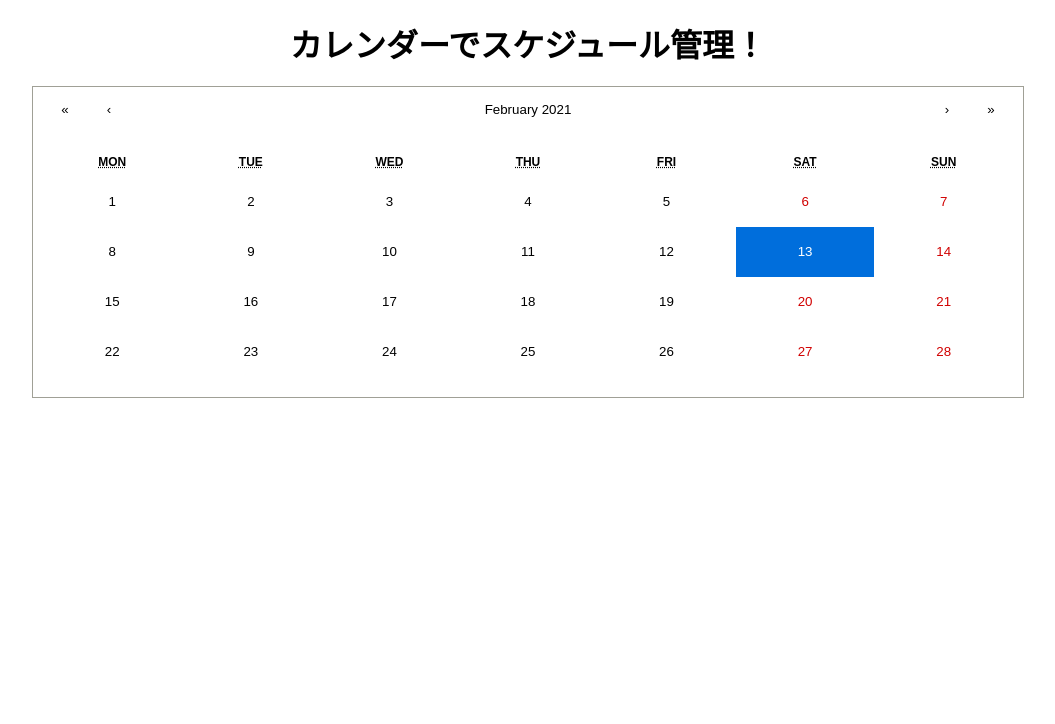
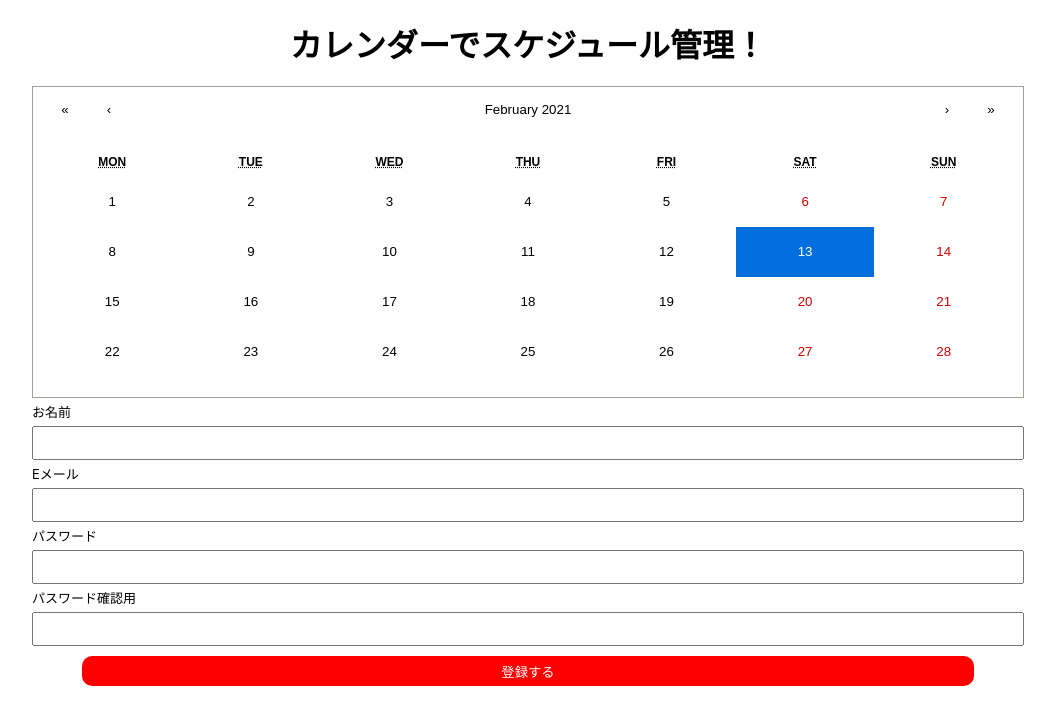
Before and after one commit to takaya787/cal_frontend, a Next.js app in the folder apps/: page / in a window 1280 px wide. Shown: the top 724 px of the page, without its empty margins (112-1167 px from the left). Built offline with nearby package versions, Linux system fonts and the light colour scheme.

Commit message:
user登録、userプロバイダー設定完了

```diff
--- /dev/null
+++ b/apps/components/Forms/UserForm.js
@@ -0,0 +1,139 @@
+import { useState, useContext } from 'react';
+import { useForm } from 'react-hook-form';
+import { useRouter } from 'next/router'
+
+import Auth from '../../modules/auth'
+
+//mutateでkeyを元に更新できる
+// import { mutate } from 'swr';
+//contexts
+import { UserContext } from '../../pages/_app';
+import styles from './UserForm.module.css';
+
+const endpoint = process.env.API_ENDPOINT + 'users'
+
+export function UserForm() {
+  const router = useRouter();
+  const { register, handleSubmit, formstate } = useForm();
+  const initialerrors = { name: '', email: '', password: '', password_confirmation: '' };
+
+  //_appからcontextsを受け取る
+  const { setUser } = useContext(UserContext);
+
+  //errorを表示させるCustom Hooks
+  const { errors, handleError, resetError } = useFormErrors(initialerrors);
+
+  const onSubmit = (value) => {
+    console.log('raw data')
+    console.log(value);
+    fetch(endpoint, {
+      method: 'POST', // or 'PUT'
+      headers: {
+        'Content-Type': 'application/json'
+      },
+      body: JSON.stringify({
+        user: {
+          name: value.name,
+          email: value.email,
+          password: value.password,
+          password_confirmation: value.password_confirmation
+        }
+      }),
+    })
+      .then(response => response.json())
+      .then(data => {
+        console.log('response data')
+        console.log(data);
+        if (data.errors) {
+          console.log(data.errors);
+          handleError(data.errors);
+          return
+        }
+        // console.log(data.token);
+        console.log('User is successfully created');
+        //Login関連の処理 context使用
+        Auth.login(data.token);
+        const user_data = data.user
+        setUser({ email: user_data.email, id: user_data.id, name: user_data.name });
+        //Login関連の処理 終了
+        resetError();
+        // mutate(baseUrl);
+        // router.push('/reviews/new');
+      })
+      .catch((error) => {
+        console.error('Error:', error);
+      });
+  }
+  return (
+    <form className={styles.form} onSubmit={handleSubmit(onSubmit)}>
+      <label className={styles.label} htmlFor="name">お名前</label>
+      <input
+        className={styles.form_input}
+        id="name"
+        name="name"
+        ref={register({ required: 'ユーザー名は必須です' })}
+      />
+      <label className={styles.label} htmlFor="email">Eメール</label>
+      <input
+        id="email"
+        className={styles.form_input}
+        name="email"
+        type="email"
+        ref={register({ required: 'emailは必須です' })}
+      />
+      {errors.email !== '' && (
+        <p className={styles.form_error}>Email {errors.email}</p>
+      )}
+      <label className={styles.label} htmlFor="password">パスワード</label>
+      <input
+        id="password"
+        className={styles.form_input}
+        type="password"
+        name="password"
+        ref={register({ required: 'passwordは必須です' })}
+      />
+      {errors.password !== '' && (
+        <p className={styles.form_error}>Password {errors.password}</p>
+      )}
+      <label
+        className={styles.label}
+        htmlFor="password_confirmation">
+        パスワード確認用
+      </label>
+      <input
+        id="password_confirmation"
+        className={styles.form_input}
+        type="password"
+        name="password_confirmation"
+        ref={register({ required: 'password_confirmationは必須です' })}
+      />
+      {errors.password_confirmation !== "" && (
+        <p className={styles.form_error}>Password_confirmation {errors.password_confirmation}</p>
+      )}
+      <button type="submit" className={styles.form_submit}>登録する</button>
+    </form>
+  )
+}
+
+
+//railsのvalidateからerrorを受け取るためのcustom Hook
+//formの要素ごとのkeyを設定して、各keyごとにerror messageを追加
+export function useFormErrors(initialerrors) {
+  // const initialerrors = { name: '', email: '', password: '', password_confirmation: '' };
+  const [errors, setErrors] = useState(initialerrors);
+  const handleError = (data) => {
+    let errors_copy = Object.assign({}, initialerrors);
+    Object.keys(data).forEach(
+      function (key) {
+        // console.log(key + ' =  ' + data[key]);
+        errors_copy = { ...errors_copy, [key]: data[key][0] };
+        setErrors(errors_copy);
+      }
+    )
+  }
+  const resetError = () => {
+    setErrors(initialerrors);
+  }
+
+  return { errors, handleError, resetError }
+}
--- /dev/null
+++ b/apps/components/Forms/UserForm.module.css
@@ -0,0 +1,47 @@
+.form {
+  width: 80%;
+  margin-left:auto;
+  margin-right: auto;
+  text-align: left;
+}
+.form_input {
+    display: block;
+    margin: 0 auto 5px;
+    height: 34px;
+    width: 100%;
+    line-height: 18px;
+    padding: 3px;
+}
+.form_error {
+  display: block;
+  padding: 5px;
+  background-color: #f8d7da;
+  color: #721c24;
+  border-radius: 5px;
+}
+.form_submit {
+  display: block;
+  width: 90%;
+  cursor: pointer;
+  margin: 10px auto 20px;
+  background-color: red;
+  height: 30px;
+  padding: 3px auto;
+  color: white;
+  border: none;
+  border-radius: 10px;
+  opacity: 1.0;
+}
+.form_submit:hover {
+  opacity: 0.4;
+}
+.form_submit:focus {
+  outline: none;
+}
+.label {
+  display: block;
+  color:black;
+  font-size: 13px;
+  line-height: 18px;
+  margin: 5px 0;
+}
--- /dev/null
+++ b/apps/modules/auth.js
@@ -0,0 +1,32 @@
+class Auth {
+  //localstorageがrailsのsessionに等しい
+  //  if(typeof window !== 'undefined') {
+  //   localStorage.setItem('myCat', 'Tom');
+  // }
+  static login(token) {
+    if (typeof window !== 'undefined') {
+      localStorage.setItem('token', token)
+    }
+  }
+
+  //tokenがsetされていたらtrueを返す
+  static isLoggedIn() {
+    if (typeof window !== 'undefined') {
+      return localStorage.getItem('token') !== null;
+    }
+  }
+
+  static logout() {
+    if (typeof window !== 'undefined') {
+      localStorage.removeItem('token');
+    }
+  }
+
+  static getToken() {
+    if (typeof window !== 'undefined') {
+      return localStorage.getItem('token');
+    }
+  }
+}
+
+export default Auth;
--- a/apps/pages/_app.js
+++ b/apps/pages/_app.js
@@ -1,7 +1,50 @@
 import '../styles/globals.css'
+import { useState, useEffect, createContext } from 'react';
+import Auth from '../modules/auth';
+
+export const UserContext = createContext();
+const endpoint = `${process.env.API_ENDPOINT}auto_login`
 
 function MyApp({ Component, pageProps }) {
-  return <Component {...pageProps} />
+  const [user, setUser] = useState({ email: '', id: 0, name: '' })
+  const Uservalue = {
+    user,
+    setUser,
+  };
+
+  //tokenがあれば自動login
+  useEffect(function () {
+    const token = Auth.getToken();
+    if (token === 'undefined') {
+      Auth.logout();
+      return
+    }
+    if (user.id === 0 && token) {
+      fetch(endpoint, {
+        headers: {
+          'Authorization': `Bearer ${token}`,
+          'Content-Type': 'application/json'
+        },
+      })
+        .then((res) => res.json())
+        .then((data) => {
+          // console.log('dataを表示')
+          console.log(data) // {id: 1, email: "test@example.com"}
+          if (data.error) {
+            alert('ページをreloadしてください');
+            return
+          }
+          const user_data = data.user
+          setUser({ email: user_data.email, id: user_data.id, name: user_data.name });
+        })
+    }
+  }, []) // [] => changed to => [user]
+
+  return (
+    <UserContext.Provider value={Uservalue}>
+      <Component {...pageProps} />
+    </UserContext.Provider>
+  )
 }
 
 export default MyApp
--- a/apps/pages/index.js
+++ b/apps/pages/index.js
@@ -2,6 +2,7 @@ import Head from 'next/head'
 import styles from '../styles/Home.module.css'
 //components
 import { Main } from '../components/Main'
+import { UserForm } from '../components/Forms/UserForm'
 
 export default function Home() {
   return (
@@ -11,6 +12,7 @@ export default function Home() {
       </Head>
       <h1>カレンダーでスケジュール管理！</h1>
       <Main />
+      <UserForm />
     </div>
   )
 }
```
